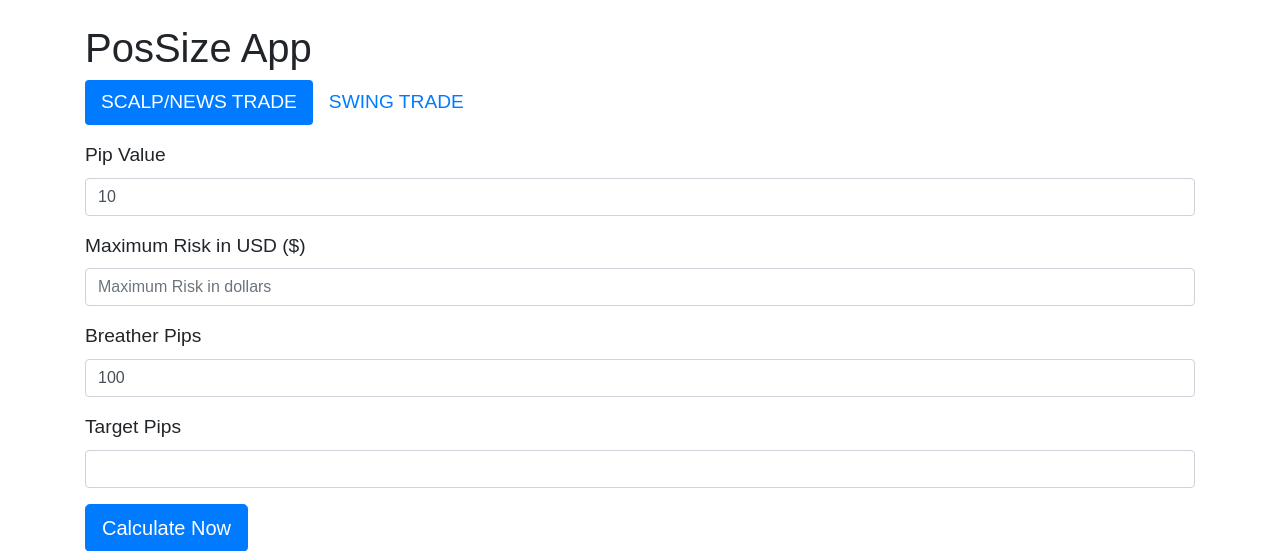
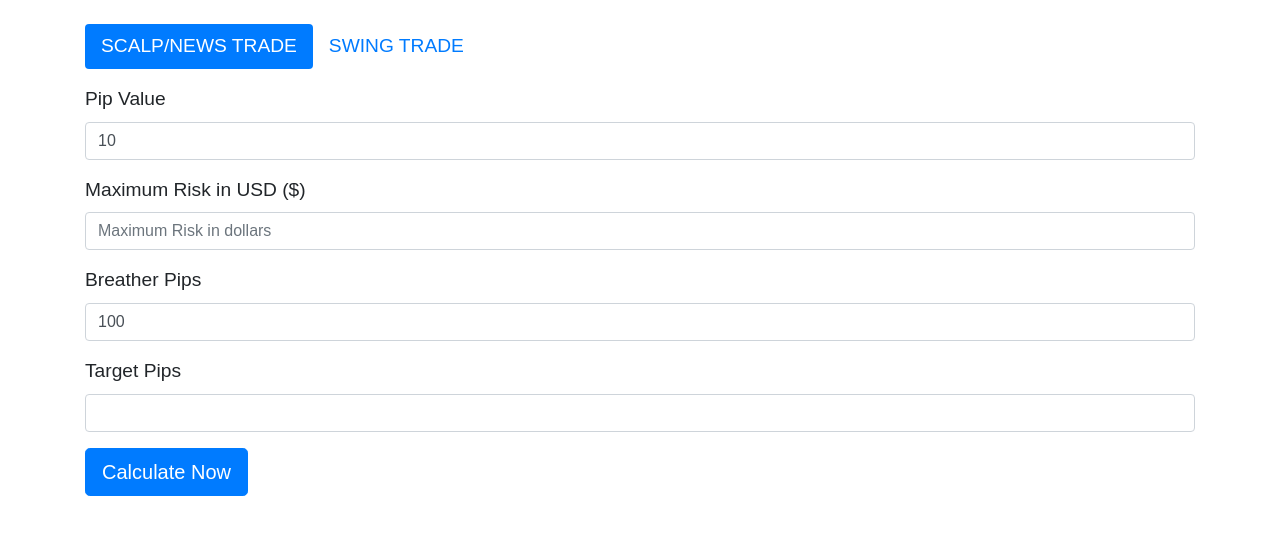
Before and after one commit to lennykioko/PositionSizing-Assistant, a Flask app: page / in a window 1280 px wide. Shown: the part 56-607 px from the top of the page. Run offline with Flask 2, Linux system fonts and the light colour scheme; some libraries are stand-ins or nearby versions.

Commit message:
Second UI improvement

```diff
--- a/templates/scalping.html
+++ b/templates/scalping.html
@@ -19,7 +19,6 @@
         <span class="navbar-brand mb-0 h1 text-dark"><b>FX Masterminds</b></span>
     </nav>
     <div class="container mt-4">
-        <h1>PosSize App</h1>
         <ul class="nav nav-pills mb-3">
             <li class="nav-item">
                 <a class="nav-link active" href="{{ url_for('scalping') }}">SCALP/NEWS TRADE</a>
--- a/templates/swings.html
+++ b/templates/swings.html
@@ -19,7 +19,6 @@
         <span class="navbar-brand mb-0 h1 text-dark"><b>FX Masterminds</b></span>
     </nav>
     <div class="container mt-4">
-        <h1>PosSize App</h1>
         <ul class="nav nav-pills mb-3">
             <li class="nav-item">
                 <a class="nav-link" href="{{ url_for('scalping') }}">SCALP/NEWS TRADE</a>
```
